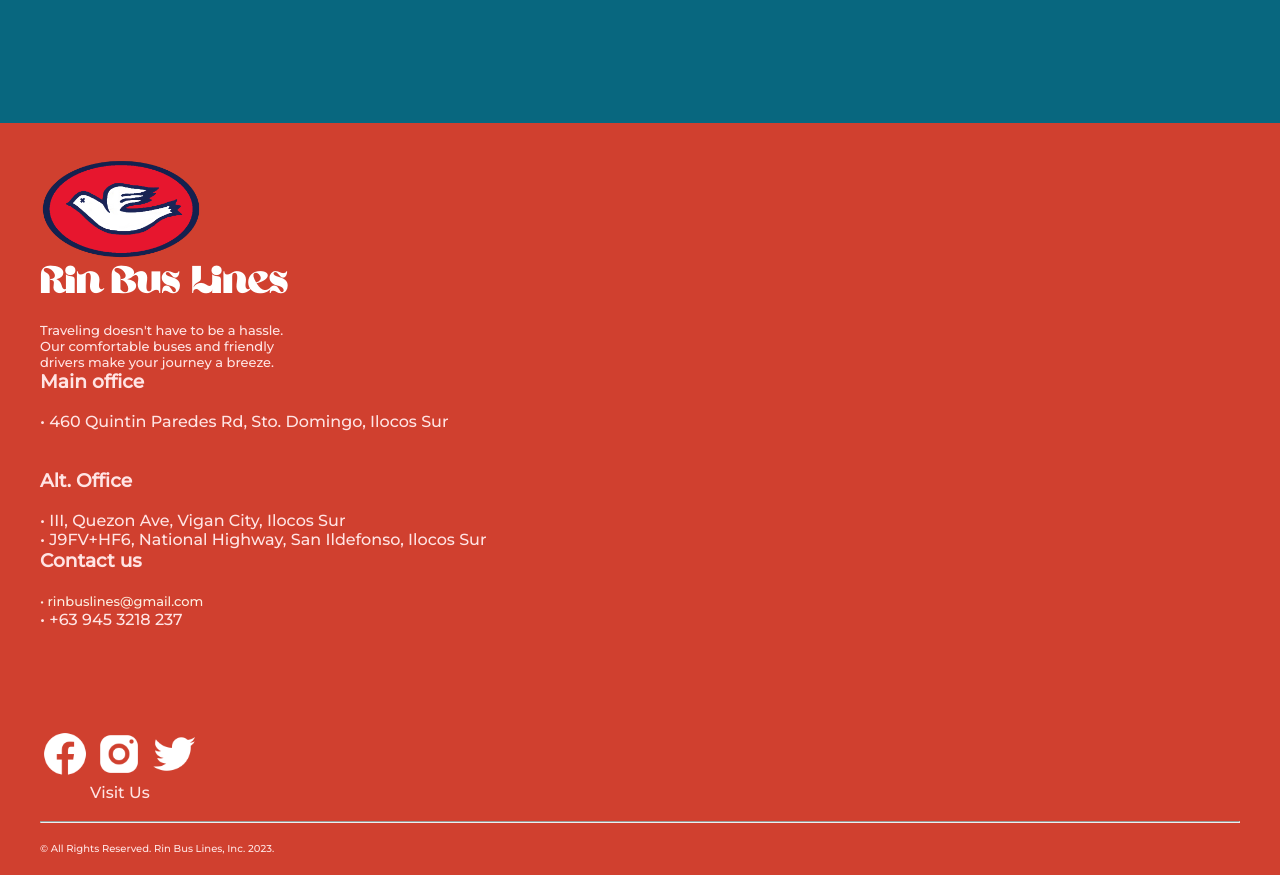
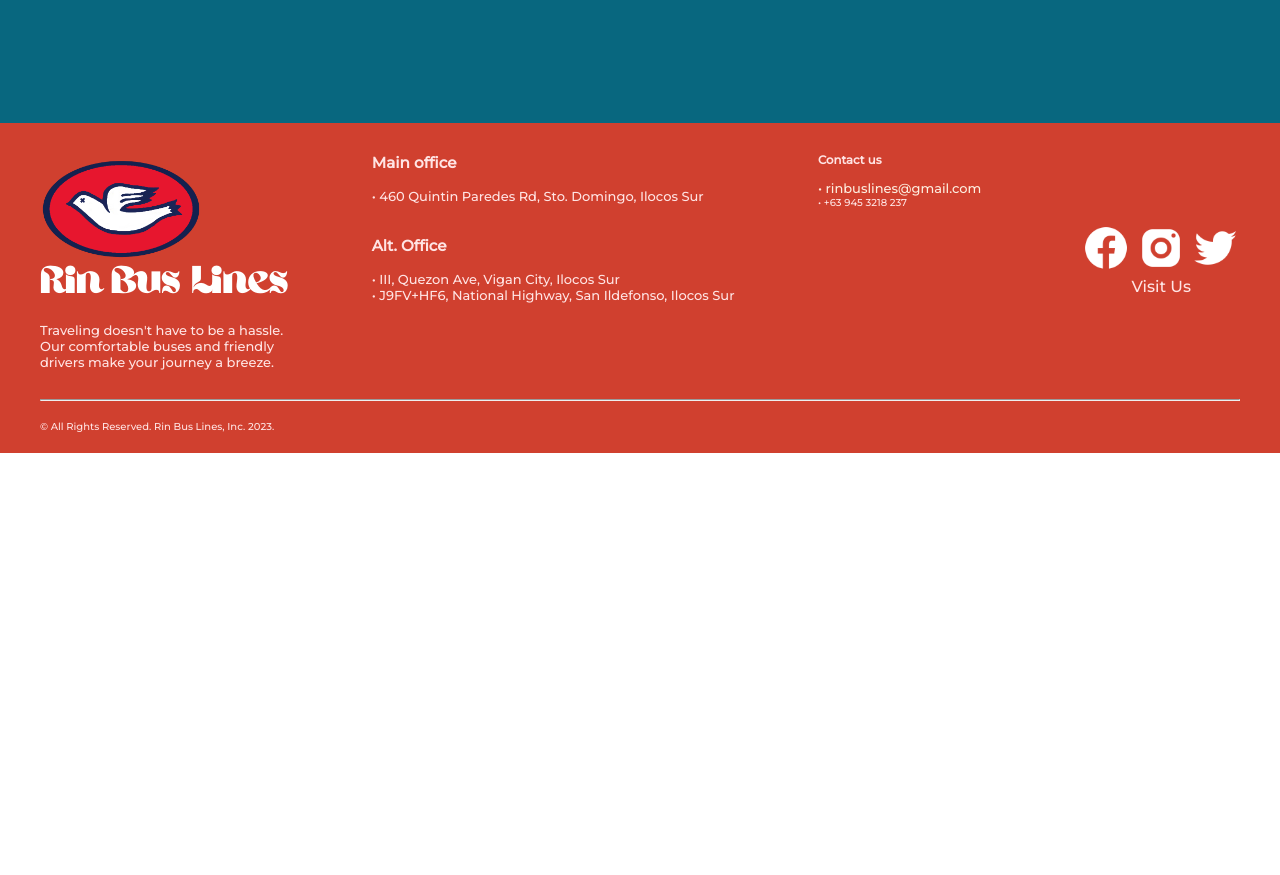
Before and after one commit to YshiSenpai/RinBusLines, a plain HTML site: page index.html in a window 1280 px wide. Shown: the part 2680-3555 px from the top of the page. After the commit the page ends 3133 px from the top, so only its background shows below. Drawn offline with Linux system fonts and the light colour scheme; a script that the page names is missing.

Commit message:
Update index.html

```diff
--- a/index.html
+++ b/index.html
@@ -136,8 +136,8 @@
 
     <footer class="Footer">
 
-      <div>
-        <div class="LnBL">
+      <div id="fcontainer">
+        <div class="fc1">
           <img class ="Flogo" src ="images/FTL.png"><br>
           <p class="Frbl">Rin Bus Lines</p><br>
           <p class="slogan">Traveling doesn't have to be a hassle.<br>
@@ -145,17 +145,15 @@
             drivers make your journey a breeze.</p>
         </div>
 
-        <div class = "Ofc">
-          <div>
+        <div class = "fc2">
             <h3 class="H3">Main office</h3><br>
             <p>• 460 Quintin Paredes Rd, Sto. Domingo, Ilocos Sur</p><br><br>
             <h3 class="H3">Alt. Office</h3><br>
             <p>• III, Quezon Ave, Vigan City, Ilocos Sur<br>
               • J9FV+HF6, National Highway, San Ildefonso, Ilocos Sur</p>
           </div>
-          </div>
 
-          <div class="ConUs">
+          <div class="fc3">
             <h3 class="H3">Contact us</h3><br>
             <a class="mail" href="mailto:rinbusline@gmail.com">• rinbuslines@gmail.com</a>
             <p>• +63 945 3218 237</p>
@@ -167,18 +165,15 @@
             <a class ="SC"href ="https://www.Twitter.com/"><img class ="S" src="images/TWT.png"></a>
            <p class="VU">Visit Us</p>
           </div>
-            <br><hr><br>
-           <div>
-             <div>
-               <p class="Crrbl">© All Rights Reserved. Rin Bus Lines, Inc. 2023.</p>
-             </div>
-          </div>
+
+      </div>
+      <div>
+        <br><hr><br>
+         <div>
+           <p class="Crrbl">© All Rights Reserved. Rin Bus Lines, Inc. 2023.</p>
+         </div>
       </div>
 
     </footer>
-
-
-       <script> src = "main.js"</script>
-
   </body>
 </html>
```
